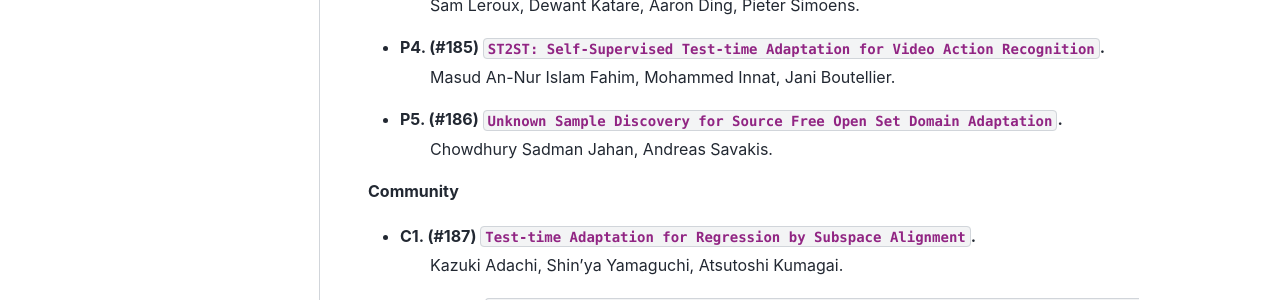
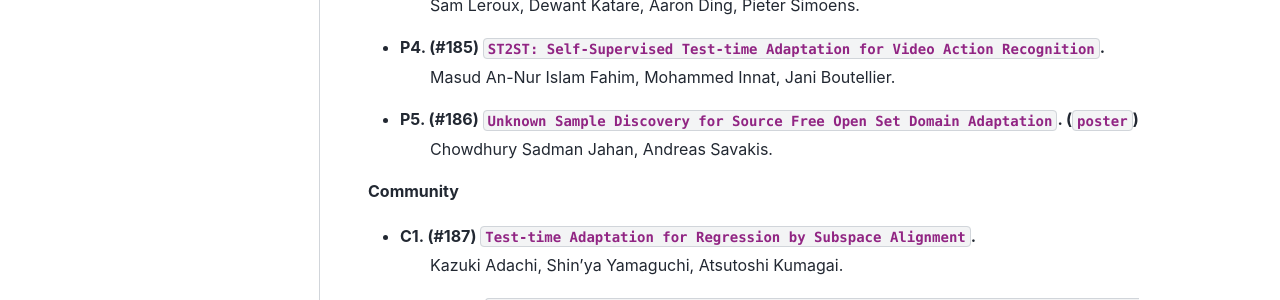
Before and after one commit to tta-icml2025/tta-icml2025.github.io, a Sphinx documentation site: the page built from docs/source/papers.rst, in a window 1280 px wide and 900 px high, scrolled down 572 px. Shown: the part 151-451 px from the top of the window. Built offline with Sphinx 7.4.7 and the PyData theme 0.15.4, drawn with Linux system fonts in a browser that asks for light colours.

Commit message:
add poster for P5

```diff
--- a/docs/source/papers.rst
+++ b/docs/source/papers.rst
@@ -24,7 +24,7 @@ We are thrilled to announce two best papers, once for each track, which were rew
       Sam Leroux, Dewant Katare, Aaron Ding, Pieter Simoens.
 - P4. (#185) :download:`ST2ST: Self-Supervised Test-time Adaptation for Video Action Recognition <papers/matp_5_st2st_self_supervised_test_tim.pdf>`.
       Masud An-Nur Islam Fahim, Mohammed Innat, Jani Boutellier.
-- P5. (#186) :download:`Unknown Sample Discovery for Source Free Open Set Domain Adaptation <papers/matp_6_unknown_sample_discovery_for_s.pdf>`.
+- P5. (#186) :download:`Unknown Sample Discovery for Source Free Open Set Domain Adaptation <papers/matp_6_unknown_sample_discovery_for_s.pdf>`. (:download:`poster <papers/matp_6_poster.pdf>`)
       Chowdhury Sadman Jahan, Andreas Savakis.
 
 **Community**
```
Also changed, not shown: 1 other file.
